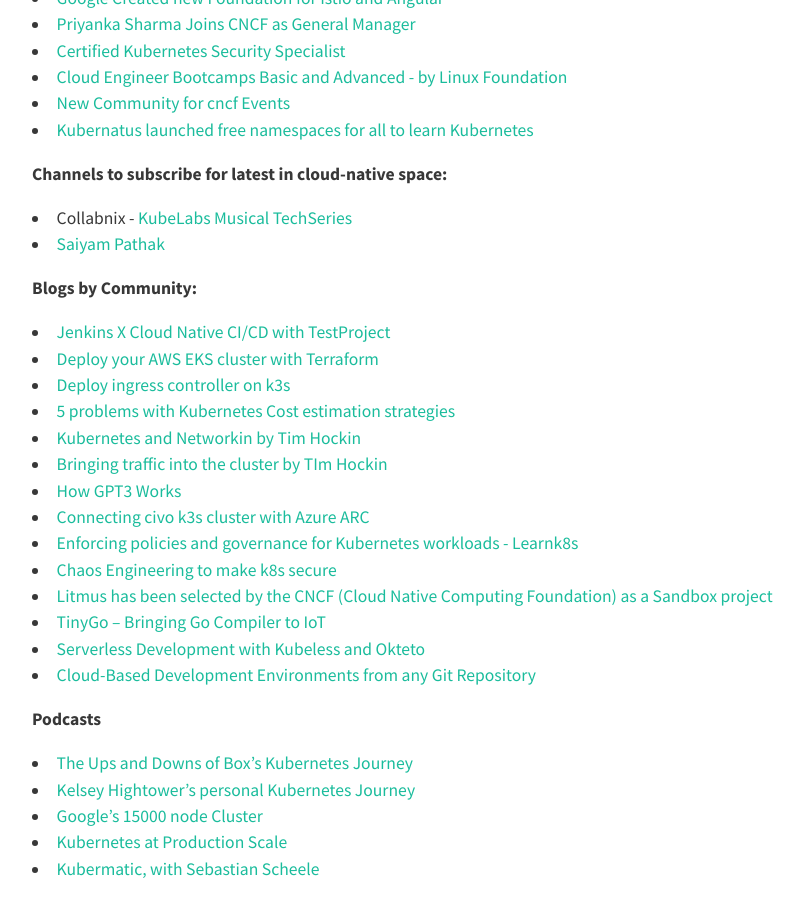
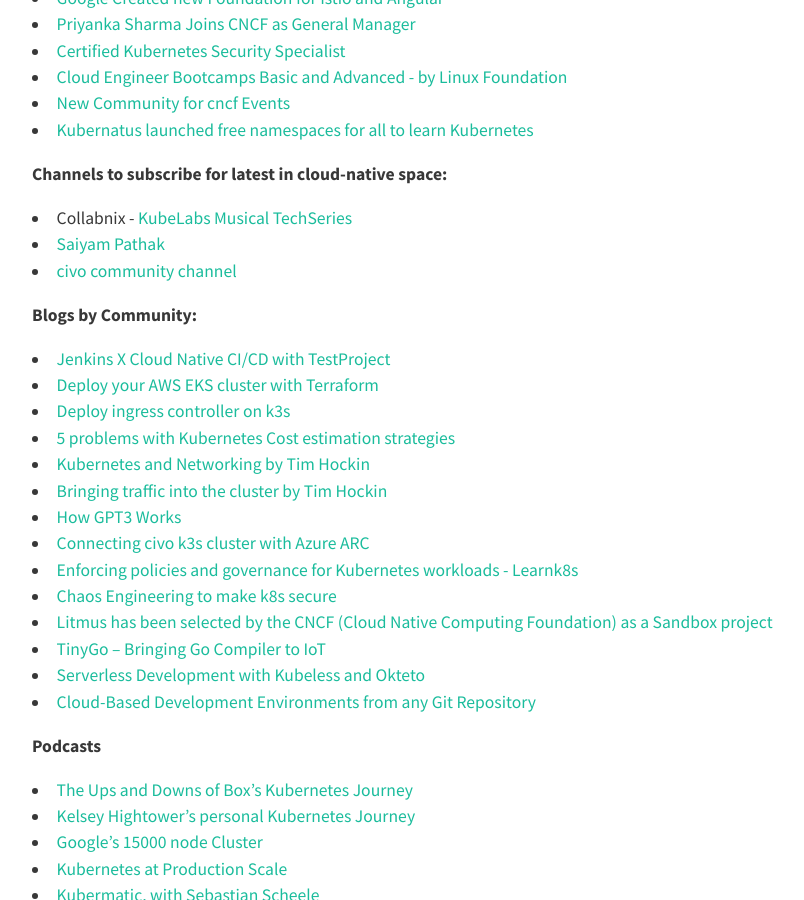
Before and after one commit to Hubstation/newsletter, a Jekyll site: the page built from _posts/2020-07-30-July.md, in a window 1280 px wide and 900 px high, scrolled down 1059 px. Shown: the whole window, without its empty margins (224-1028 px from the left). Built offline with Jekyll 4.4.1, drawn with Linux system fonts in a browser that asks for light colours; nearby versions of some CDN libraries; comment, search, counter and statistics services are not loaded.

Commit message:
Update 2020-07-30-July.md

```diff
--- a/_posts/2020-07-30-July.md
+++ b/_posts/2020-07-30-July.md
@@ -29,7 +29,7 @@
 **Channels to subscribe for latest in cloud-native space:**
 * Collabnix - [KubeLabs Musical TechSeries](https://www.youtube.com/watch?v=0mJBRYyc-Ek&list=PLTUnKbSYLzw0AiKHEnx6SQVFCO-lzC_Uq)
 * [Saiyam Pathak](https://youtube.com/saiyam911)
-
+* [civo community channel](https://www.youtube.com/channel/UCZD2ggK3cnVD_sLMR6gUx2w)
 
 
 **Blogs by Community:**
@@ -37,8 +37,8 @@
 * [Deploy your AWS EKS cluster with Terraform](https://kubezilla.com/deploy-your-aws-eks-cluster-with-terraform/)
 * [Deploy ingress controller on k3s](https://rancher.com/blog/2020/deploy-an-ingress-controllers)
 * [5 problems with Kubernetes Cost estimation strategies](https://www.fairwinds.com/blog/5-problems-with-kubernetes-cost-estimation-strategies)
-* [Kubernetes and Networkin by Tim Hockin](https://speakerdeck.com/thockin/kubernetes-and-networks-why-is-this-so-dang-hard)
-* [Bringing traffic into the cluster by TIm Hockin](https://speakerdeck.com/thockin/bringing-traffic-into-your-kubernetes-cluster)
+* [Kubernetes and Networking by Tim Hockin](https://speakerdeck.com/thockin/kubernetes-and-networks-why-is-this-so-dang-hard)
+* [Bringing traffic into the cluster by Tim Hockin](https://speakerdeck.com/thockin/bringing-traffic-into-your-kubernetes-cluster)
 * [How GPT3 Works](https://jalammar.github.io/how-gpt3-works-visualizations-animations/)
 * [Connecting civo k3s cluster with Azure ARC](https://hashnode.com/post/connect-civo-k3s-cluster-with-azure-arc-ckcmr5ph200avlis1frgl7lkx)
 * [Enforcing policies and governance for Kubernetes workloads - Learnk8s](https://learnk8s.io/kubernetes-policies)
```
